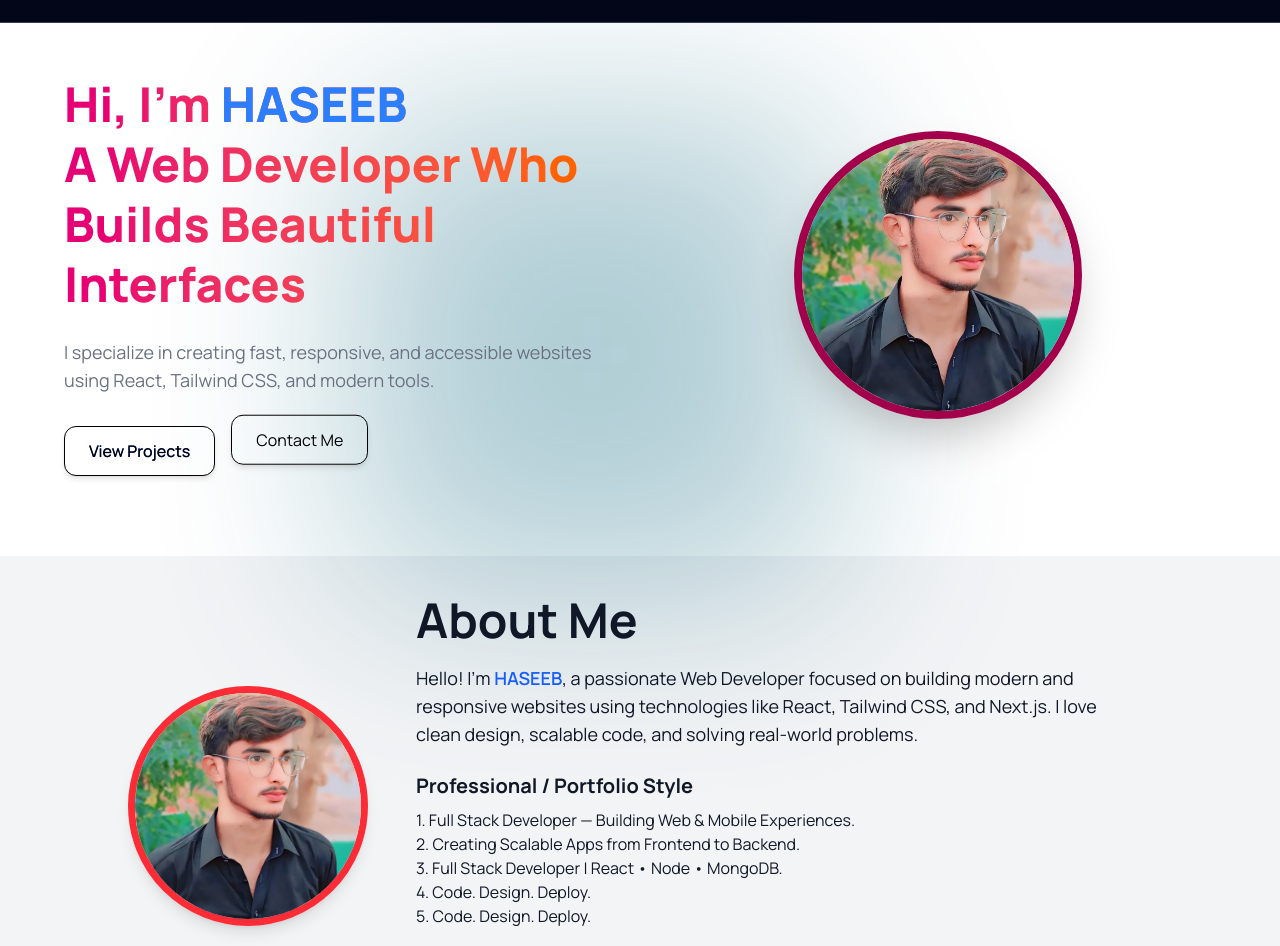
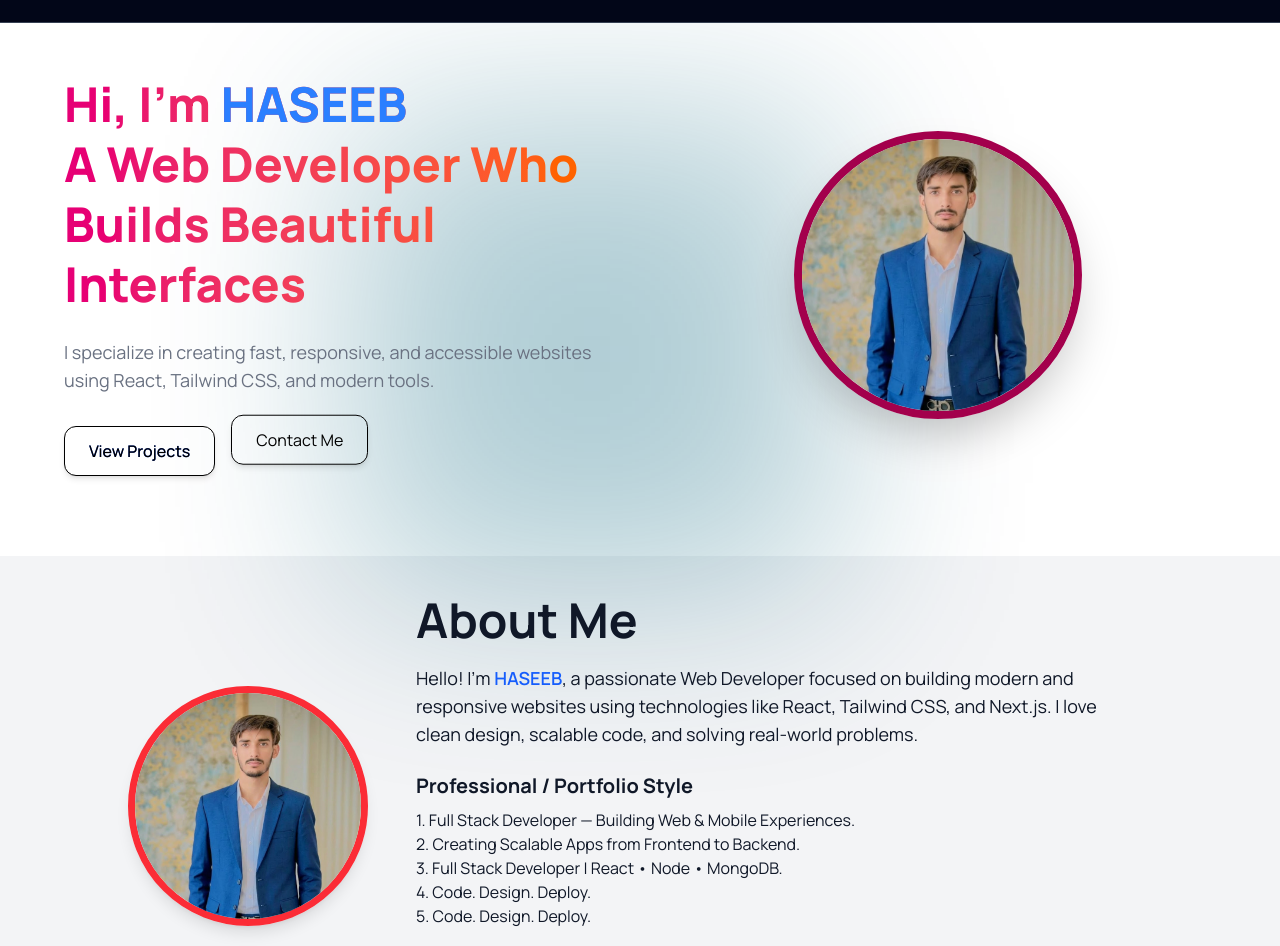
Before and after one commit to GIT507785/myapp--portfolio, a React (Vite) app: page / in a window 1280 px wide. Shown: the part 66-1012 px from the top of the page. Built offline with nearby package versions, Linux system fonts and the light colour scheme.

Commit message:
add image

```diff
--- /dev/null
+++ b/google875504d6f858b4f4.html
@@ -0,0 +1 @@
+google-site-verification: google875504d6f858b4f4.html
--- a/src/components/About.jsx
+++ b/src/components/About.jsx
@@ -1,5 +1,5 @@
 import React, { useEffect } from "react";
-import myImage from '../assets/haseeb.jpg'
+import myImage from '../assets/haseeb.jfif'
 import { Link } from "react-router-dom";
 import Aos from "aos";
 import 'aos/dist/aos.css'
@@ -71,7 +71,7 @@ export default function AboutMe()  {
           <img
             src={myImage}
             alt="Your Name"
-            className="w-full h-full "
+            className=" "
           />
         </div>
 
--- a/src/components/Header.jsx
+++ b/src/components/Header.jsx
@@ -1,9 +1,8 @@
 import React, { useEffect } from "react";
-import myimage from '../assets/haseeb.jpg'
+import myimage from '../assets/haseeb.jfif'
 import { Link } from "react-router-dom";
 import Aos from "aos";
 import 'aos/dist/aos.css'
-import backgroundImage from '../assets/gr_bg.png'
 
 
 export default function HeroSection() {
@@ -54,11 +53,11 @@ Aos.init({duration: 1000})
         </div>
 
         {/* Image or Illustration */}
-        <div className="md:w-1/2  flex justify-center">
+        <div className="md:w-1/2  flex items-center justify-center">
           <img
             src={myimage}
             alt="Developer"
-            className="rounded-full shadow-2xl  w-72 h-72 object-cover
+            className="rounded-full shadow-2xl object-[50%_10%]  w-72 h-72 object-cover
             dark:border-blue-400
              border-pink-800  border-8  "
           />
```
Also changed, not shown: src/assets/haseeb.jfif (added), src/components/ToggleTheme.jsx (line endings or trailing spaces).
